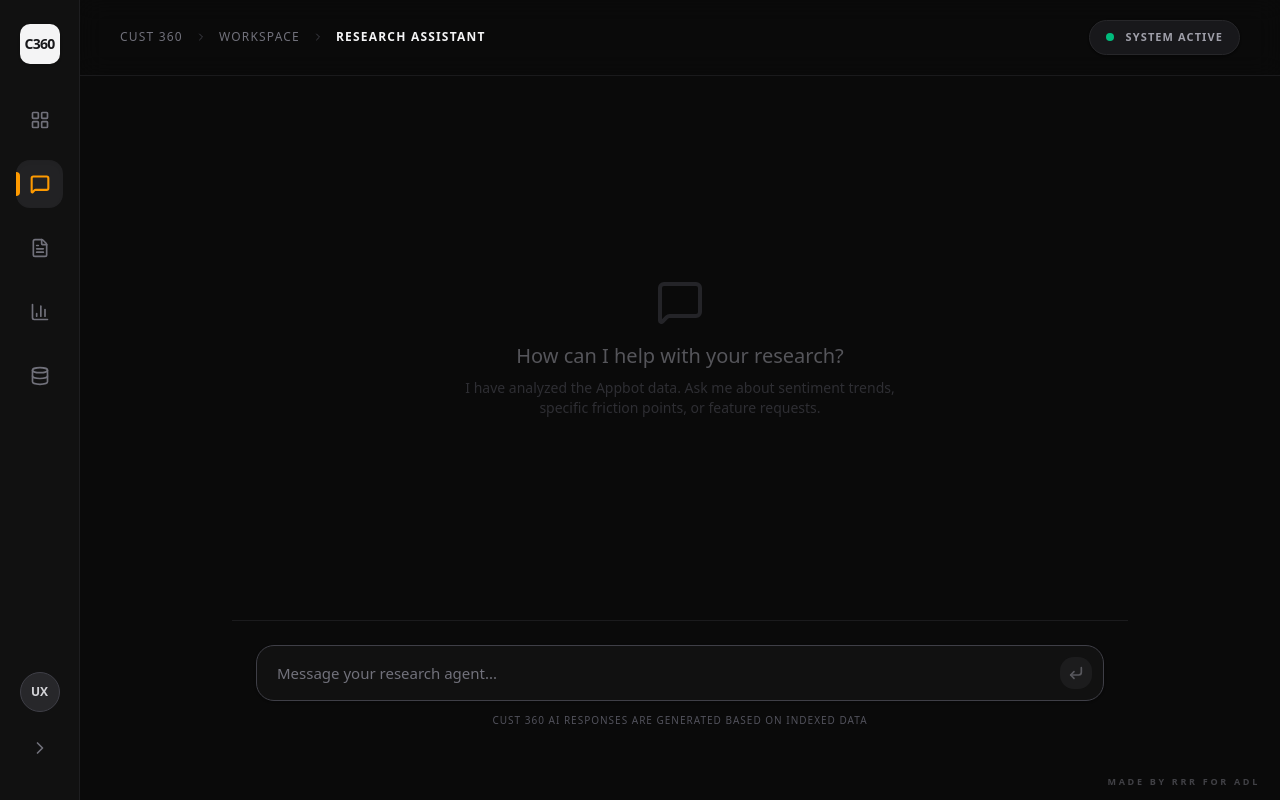
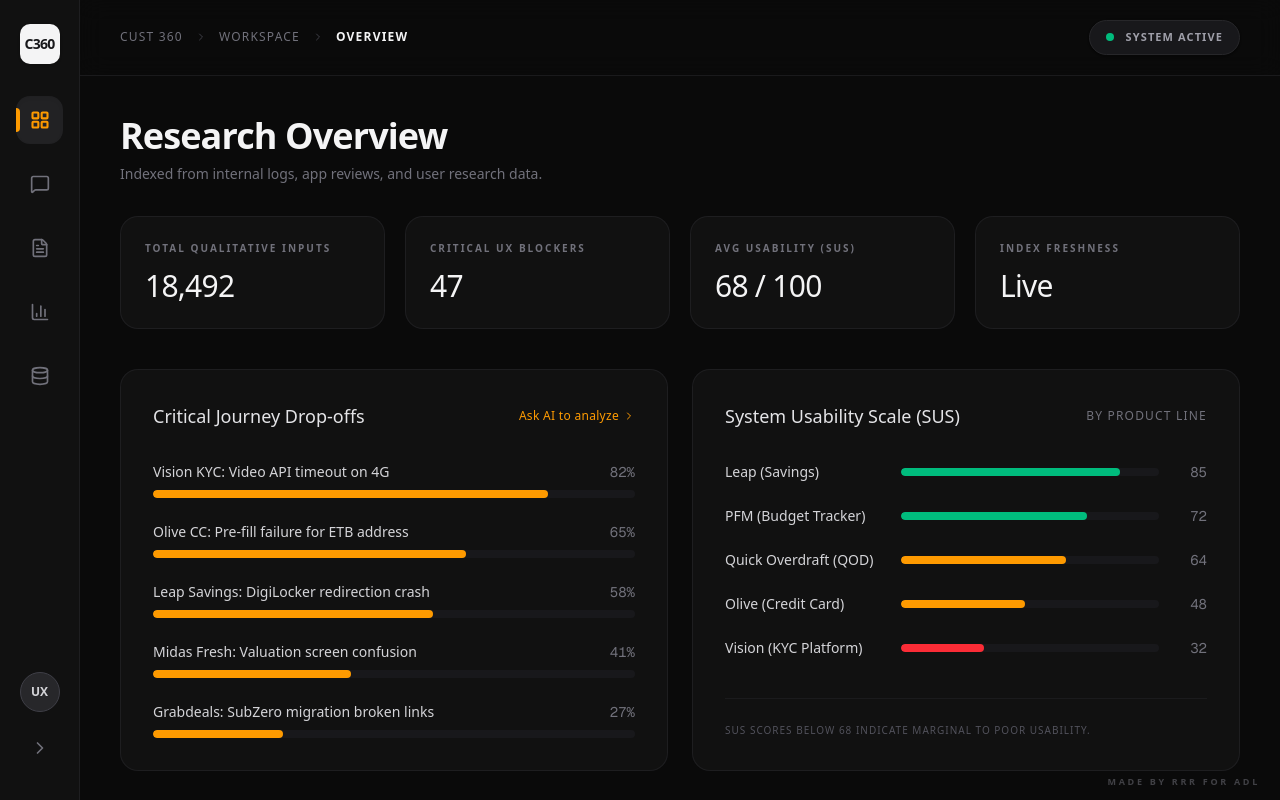
Before and after one commit to saadahmed263/cust-360-dashboard, a Next.js app: page / in a window 1280 px wide. Built offline with nearby package versions, Linux system fonts and the light colour scheme.

Commit message:
Updated dashboard with two-column layout and fabricated product data

```diff
--- a/app/page.tsx
+++ b/app/page.tsx
@@ -7,7 +7,7 @@ export default function Page() {
   const [messages, setMessages] = useState<{id: string, role: string, content: string}[]>([])
   const [localInput, setLocalInput] = useState('')
   const [isLoading, setIsLoading] = useState(false)
-  const [activeTab, setActiveTab] = useState('assistant')
+  const [activeTab, setActiveTab] = useState('dashboard')
   const [isBooting, setIsBooting] = useState(true)
   const [isSidebarExpanded, setIsSidebarExpanded] = useState(false)
   const messagesEndRef = useRef<HTMLDivElement>(null)
@@ -24,7 +24,6 @@ export default function Page() {
 
   const readUploadedFiles = async (): Promise<string> => {
     if (uploadedFiles.length === 0) return "";
-
     const readPromises = uploadedFiles.map(file => {
       return new Promise<string>((resolve) => {
         const reader = new FileReader();
@@ -32,7 +31,6 @@ export default function Page() {
         reader.readAsText(file);
       });
     });
-
     const fileContentsArray = await Promise.all(readPromises);
     return fileContentsArray.join("");
   }
@@ -107,20 +105,28 @@ export default function Page() {
     { id: 'data', icon: Database, label: 'Data Sources' },
   ]
 
-  // --- FINTECH DATA INJECTED HERE ---
+  // --- FABRICATED INTERNAL PRODUCT DATA ---
   const stats = [
-    { label: 'Analyzed App Reviews', value: '6,247' },
-    { label: 'Critical UX Blockers', value: '24' },
-    { label: 'Avg Sentiment Score', value: '2.8 / 5' },
-    { label: 'Index Freshness', value: '15 mins ago' },
+    { label: 'Total Qualitative Inputs', value: '18,492' },
+    { label: 'Critical UX Blockers', value: '47' },
+    { label: 'Avg Usability (SUS)', value: '68 / 100' },
+    { label: 'Index Freshness', value: 'Live' },
   ]
 
   const frictionData = [
-    { label: 'FaceID / Biometric Login Failure', value: 78 },
-    { label: 'UPI Payment Timeout Error', value: 64 },
-    { label: 'Session Expired Too Quickly', value: 45 },
-    { label: 'Statement PDF Download Crash', value: 32 },
-    { label: 'OTP Auto-read Not Triggering', value: 18 },
+    { label: 'Vision KYC: Video API timeout on 4G', value: 82 },
+    { label: 'Olive CC: Pre-fill failure for ETB address', value: 65 },
+    { label: 'Leap Savings: DigiLocker redirection crash', value: 58 },
+    { label: 'Midas Fresh: Valuation screen confusion', value: 41 },
+    { label: 'Grabdeals: SubZero migration broken links', value: 27 },
+  ]
+
+  const productUsability = [
+    { label: 'Leap (Savings)', score: 85 },
+    { label: 'PFM (Budget Tracker)', score: 72 },
+    { label: 'Quick Overdraft (QOD)', score: 64 },
+    { label: 'Olive (Credit Card)', score: 48 },
+    { label: 'Vision (KYC Platform)', score: 32 },
   ]
 
   if (isBooting) {
@@ -203,12 +209,14 @@ export default function Page() {
 
         <main className="flex-1 overflow-y-auto scroll-smooth relative flex flex-col pb-12 transition-all duration-300">
 
+          {/* VIEW: DASHBOARD */}
           {activeTab === 'dashboard' && (
-            <div className="max-w-6xl mx-auto w-full p-10 flex flex-col gap-8 animate-in fade-in duration-300">
+            <div className="max-w-7xl mx-auto w-full p-10 flex flex-col gap-8 animate-in fade-in duration-300">
               <div>
                 <h1 className="text-4xl font-semibold text-zinc-100 tracking-tight mb-2">Research Overview</h1>
-                <p className="text-zinc-500 text-sm">Indexed from 6,000+ Appbot qualitative reviews.</p>
+                <p className="text-zinc-500 text-sm">Indexed from internal logs, app reviews, and user research data.</p>
               </div>
+
               <div className="grid grid-cols-4 gap-5">
                 {stats.map((stat, i) => (
                   <div key={i} className="group bg-[#111111] border border-zinc-800/60 rounded-2xl p-6 transition-all duration-300 hover:-translate-y-1 hover:border-zinc-600">
@@ -217,19 +225,49 @@ export default function Page() {
                   </div>
                 ))}
               </div>
-              <div className="bg-[#111111] border border-zinc-800/60 rounded-2xl p-8 mt-4 hover:border-zinc-700 transition-colors">
+
+              {/* TWO COLUMN GRAPH LAYOUT */}
+              <div className="grid grid-cols-1 lg:grid-cols-2 gap-6 mt-2">
+
+                {/* Graph 1: Top Friction Points */}
+                <div className="bg-[#111111] border border-zinc-800/60 rounded-2xl p-8 hover:border-zinc-700 transition-colors flex flex-col h-full">
                   <div className="flex items-center justify-between mb-8">
-                  <h3 className="text-lg font-medium text-zinc-200">Top Frequency Friction Points</h3>
+                    <h3 className="text-lg font-medium text-zinc-200">Critical Journey Drop-offs</h3>
                     <button onClick={() => setActiveTab('assistant')} className="text-xs text-amber-500 hover:text-amber-400 font-medium tracking-wide flex items-center gap-1">Ask AI to analyze <ChevronRight className="w-3 h-3" /></button>
                   </div>
-                <div className="space-y-6">
+                  <div className="space-y-6 flex-1">
                     {frictionData.map((item, i) => (
                       <div key={i} className="flex flex-col gap-2">
-                      <div className="flex justify-between text-sm"><span className="text-zinc-400">{item.label}</span><span className="text-zinc-500 font-mono">{item.value}%</span></div>
+                        <div className="flex justify-between text-sm"><span className="text-zinc-300">{item.label}</span><span className="text-zinc-500 font-mono">{item.value}%</span></div>
                         <div className="w-full h-2 bg-zinc-900 rounded-full overflow-hidden"><div className="h-full bg-amber-500 rounded-full transition-all duration-1000 ease-out" style={{ width: `${item.value}%` }}></div></div>
                       </div>
                     ))}
                   </div>
+                </div>
+
+                {/* Graph 2: Product Usability Scores */}
+                <div className="bg-[#111111] border border-zinc-800/60 rounded-2xl p-8 hover:border-zinc-700 transition-colors flex flex-col h-full">
+                  <div className="flex items-center justify-between mb-8">
+                    <h3 className="text-lg font-medium text-zinc-200">System Usability Scale (SUS)</h3>
+                    <span className="text-xs text-zinc-500 uppercase tracking-widest font-medium">By Product Line</span>
+                  </div>
+                  <div className="space-y-6 flex-1">
+                    {productUsability.map((item, i) => (
+                      <div key={i} className="flex items-center gap-4">
+                        <span className="w-40 text-sm text-zinc-300 truncate">{item.label}</span>
+                        <div className="flex-1 h-2 bg-zinc-900 rounded-full overflow-hidden">
+                          <div
+                            className={`h-full rounded-full transition-all duration-1000 ease-out ${item.score > 70 ? 'bg-emerald-500' : item.score > 40 ? 'bg-amber-500' : 'bg-red-500'}`}
+                            style={{ width: `${item.score}%` }}
+                          ></div>
+                        </div>
+                        <span className="w-8 text-right text-zinc-500 font-mono text-sm">{item.score}</span>
+                      </div>
+                    ))}
+                  </div>
+                  <p className="text-[10px] text-zinc-600 uppercase tracking-widest mt-6 pt-6 border-t border-zinc-800/50">SUS Scores below 68 indicate marginal to poor usability.</p>
+                </div>
+
               </div>
             </div>
           )}
@@ -271,7 +309,7 @@ export default function Page() {
                   <div className="h-full flex flex-col items-center justify-center text-center opacity-50 select-none">
                     <MessageSquare className="w-12 h-12 text-zinc-700 mb-4" />
                     <h2 className="text-xl font-medium text-zinc-400 mb-2">How can I help with your research?</h2>
-                    <p className="text-sm text-zinc-600 max-w-md">I have analyzed the Appbot data. Ask me about sentiment trends, specific friction points, or feature requests.</p>
+                    <p className="text-sm text-zinc-600 max-w-md">I have analyzed the indexed data. Ask me about sentiment trends, specific friction points, or feature requests.</p>
                   </div>
                 ) : (
                   messages.map(m => (
```
Lines whose indentation alone changed are shown as unchanged.
